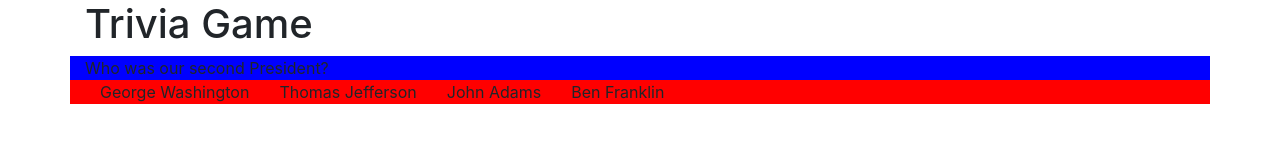
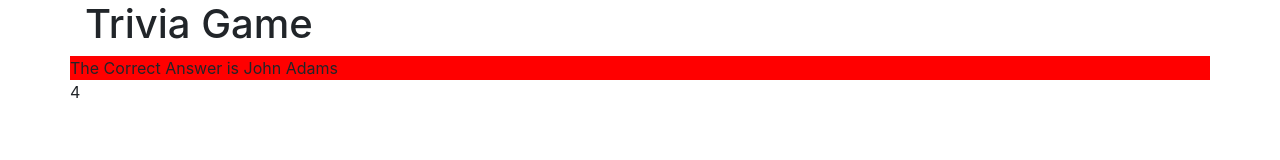
Before and after one commit to nbos17/TriviaGame, a plain HTML site: page index.html in a window 1280 px wide. Both pictures are taken after a click on the element "George Washington". Drawn offline with nearby package versions, Linux system fonts and the light colour scheme.

Commit message:
changes3

```diff
--- a/index.html
+++ b/index.html
@@ -30,17 +30,19 @@
     </div>
     <div class="row Answer">
     </div>
+    <div class='row' id = 'timer'>
+    </div>
   </div>
 
   <script src="https://cdnjs.cloudflare.com/ajax/libs/jquery/3.2.1/jquery.min.js"></script>
   <script type="text/javascript">
 
+
     var correct = 0;
     var incorrect = 0;
     var numOfQuestions = 0;
     var timeouts = 0;
-
-
+    var selectedAnswer = false;
 
     var questions = [
      {
@@ -56,13 +58,32 @@
         name : "Who was head of Slytherin house?",
         guess : ["Dumbledore", "Snape", "Flitwick", "Voldemort"],
         CorrectAnswer : 1,
-        attempted : false
+        attempted : false,
+        message : "Snape"
       },
+      {
+        name : "Who was the QB of the 2017 Super Bowl winning team?",
+        guess : ["Tom Brady", "Matt Ryan", "Russell Wilson", "Ben Roethlisberger"],
+        CorrectAnswer : 0,
+        attempted : false,
+        message : "Tom Brady"
+      }
     ];
 
+  function pause() {
+    setTimeout(timer, 1000 * 5);
+    function timer() {
+      console.log("time");
+      selectQuestion(questions);
+    }
+  }
+
   function selectQuestion(object) {
-    $('Question').show();
+    //selectedAnswer = false;
+    $('.Question').show();
     $('.Question').text(object[numOfQuestions].name);
+    $('.display').remove();
+    timer();
     if (numOfQuestions < object.length ) {
       for (i = 0; i < object[numOfQuestions].guess.length; i++) {
         var abc = $('<newDiv>');
@@ -78,21 +99,30 @@
       console.log(userGuess);
 
       if (userGuess === object[numOfQuestions].CorrectAnswer) {
-        alert('Correct!');
+        //alert('Correct!');
+        selectedAnswer = true;
         correct++;
         object[numOfQuestions].attempted = true;
         numOfQuestions++;
+        if (numOfQuestions >= 3) {
+          alert('end game');
+        }
         generateImage(questions);
         //selectQuestion(questions);
       }
       else {
         alert('Incorrect!');
+        selectedAnswer = true;
         incorrect++;
         object[numOfQuestions].attempted = true;
         numOfQuestions++;
+        generateImage(questions);
       }
 
     });
+    }
+    else {
+      alert("end game");
     }
 
   }
@@ -107,10 +137,30 @@ function generateImage (object) {
   winning.addClass('display');
   winning.text("The Correct Answer is " + object[numOfQuestions - 1].message);
   $('.Answer').append(winning);
+  pause();
 
   //selectQuestion(questions);
 }
 
+function timer() {
+  var t = 10;
+  var countdowns = setInterval(countdown, 1000);
+    function countdown() {
+      if (t === 0) {
+        timeouts++;
+        clearInterval(countdowns);
+        numOfQuestions++;
+        generateImage(questions);
+      }
+      else {
+        t--;
+        $('#timer').text(t);
+        }
+      if (selectedAnswer == true ) {
+          clearInterval(countdowns);
+      }
+    }
+}
 
 
   </script>
```
